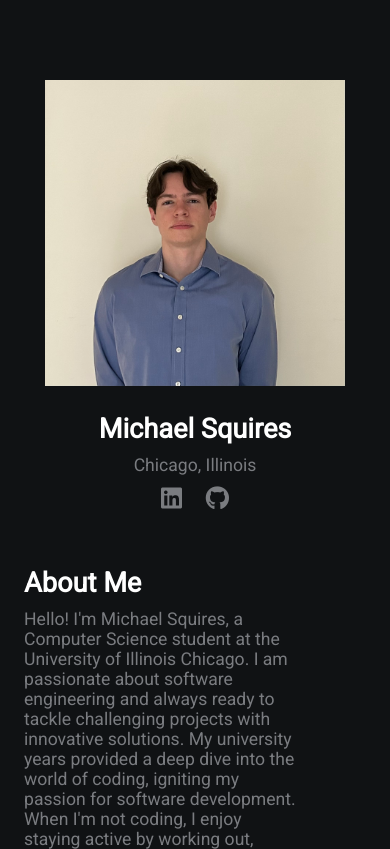
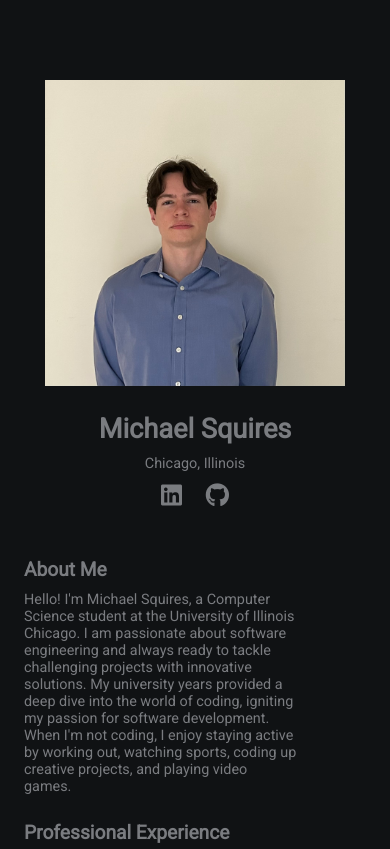
Before and after one commit to sssssmike/sssssmike.github.io, a plain HTML site: page index.html in a window 390 px wide. Shown: the top 849 px of the page. Drawn offline with Linux system fonts and the light colour scheme.

Commit message:
update website

```diff
--- a/index.html
+++ b/index.html
@@ -59,14 +59,14 @@
             <h2>Projects</h2>
             <p>
                 <!-- LeetRepo Project -->
-                <span class="company-name">LeetRepo W</span> — Repository for Algorithm Questions | Next.js, SQL, Tailwind CSS, Git<br/>
+                <span class="company-name">LeetRepo</span> — Repository for Algorithm Questions | Next.js, SQL, Tailwind CSS, Git<br/>
                 <ul>
                     <li>Spearheading the development of a fullstack repository website where users can store and sort algorithm questions</li>
                     <li>Going through the entire software development life cycle and managing the project with use of agile principles</li>
                 </ul>
 
                 <!-- A2 Technologies Project -->
-                <span class="company-name">A2 Technologies W</span> — Automatic Anesthesiology Administering | React.js, Google Firestore, NoSQL, Git<br/>
+                <span class="company-name">A2 Technologies</span> — Automatic Anesthesiology Administering | React.js, Google Firestore, NoSQL, Git<br/>
                 <ul>
                     <li>Achieved a 98% reduction in human errors by implementing algorithm to automatically administer anesthesia</li>
                     <li>Ensured data security by implementing the AES (government standard) encryption and decryption algorithms</li>
--- a/style.css
+++ b/style.css
@@ -1,5 +1,9 @@
 /* global */
 @import url('https://fonts.googleapis.com/css?family=Roboto');
+
+html {
+    font-size: 16px;
+}
 
 .grid-2{
     display: grid;
@@ -12,103 +16,89 @@ body{
     font-family: 'Roboto', sans-serif;
     background-color: #101214;
     color: #7A7C80;
-
 }
 
-h2,.white{
-    color: #fff;
+h2 {
+    font-size: 1.5rem;
+    margin-bottom: 10px;
 }
 
-a{
+p {
+    font-size: 1rem;
+    padding-bottom: 10px;
+    margin: 0;
+}
+
+a {
     color: #7A7C80;
     text-decoration: none;
 }
+
 /* section 1 */
-.section-1{
+.section-1 {
     padding-top: 20vh;
     text-align: center;
 }
 
-.section-1 p{
-    font-size: 1.1rem;
-    padding-bottom: 10px;
-    margin:0;
+.section-1 h2 {
+    font-size: 1.7rem;
 }
 
-.section-1 h2{
-    font-size: 1.7rem;
-    margin-bottom: 10px;
-}
-
-.section-1 a{
+.section-1 a {
     font-size: 1.5rem;
     padding: 10px;
 }
+
 /* section 2 */
-.section-2{
+.section-2 {
     padding-top: 10vh;
     width: 70%;
 }
 
-.section-2 h2{
-    font-size: 1.7rem;
-    margin-bottom: 10px;
-}
-
-.section-2 p{
-    font-size: 1.1rem;
-    padding-bottom: 10px;
-    margin:0;
-}
-
-.section-2 a{
+.section-2 a {
     display: block;
     padding: 5px;
     font-size: 1.2rem;
     padding-left: 0;
     width: 100px;
 }
+
 /* animations / utilities */
-.section-2 a:hover{
-    font-size: 1.3rem;
-    color: #fff;
-    cursor: pointer;
-    transition: 0.2s;
-}
-
-.section-1 a:hover{
+.section-2 a:hover, .section-1 a:hover {
     color: #fff;
     cursor: pointer;
     transition: 0.3s;
 }
 
-.white:hover{
-    position: relative;
-    padding-left: 10px;
-}
-
-/* media queres */
-@media(max-width:780px){
-    .grid-2{
+/* media queries */
+@media(max-width:780px) {
+    .grid-2 {
         grid-template-columns: 1fr;
     }
-    .section-1{
-        padding:0;
+    .section-1 {
+        padding: 0;
         padding-top: 5rem;
     }
-    .section-2{
+    .section-2 {
         padding: 0;
         padding-left: 1.5rem;
         padding-top: 2rem;
     }
+
+    h2 {
+        font-size: 1.2rem;
+    }
+    p {
+        font-size: 0.9rem;
+    }
 }
 
 .company-name {
-    font-size: 20px;
+    font-size: 1.25rem;
 }
 
 .profile-image {
     width: 100%;
-    max-width: 300px; /* adjust this as needed */
+    max-width: 300px;
     height: auto;
 }
```
